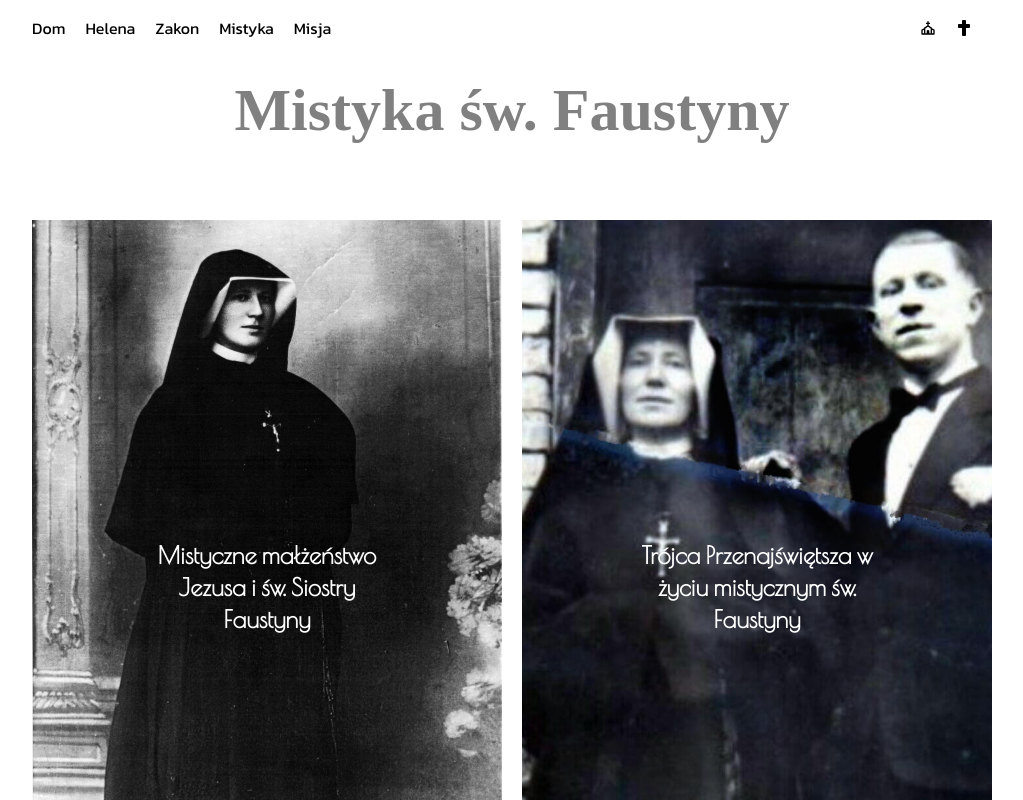
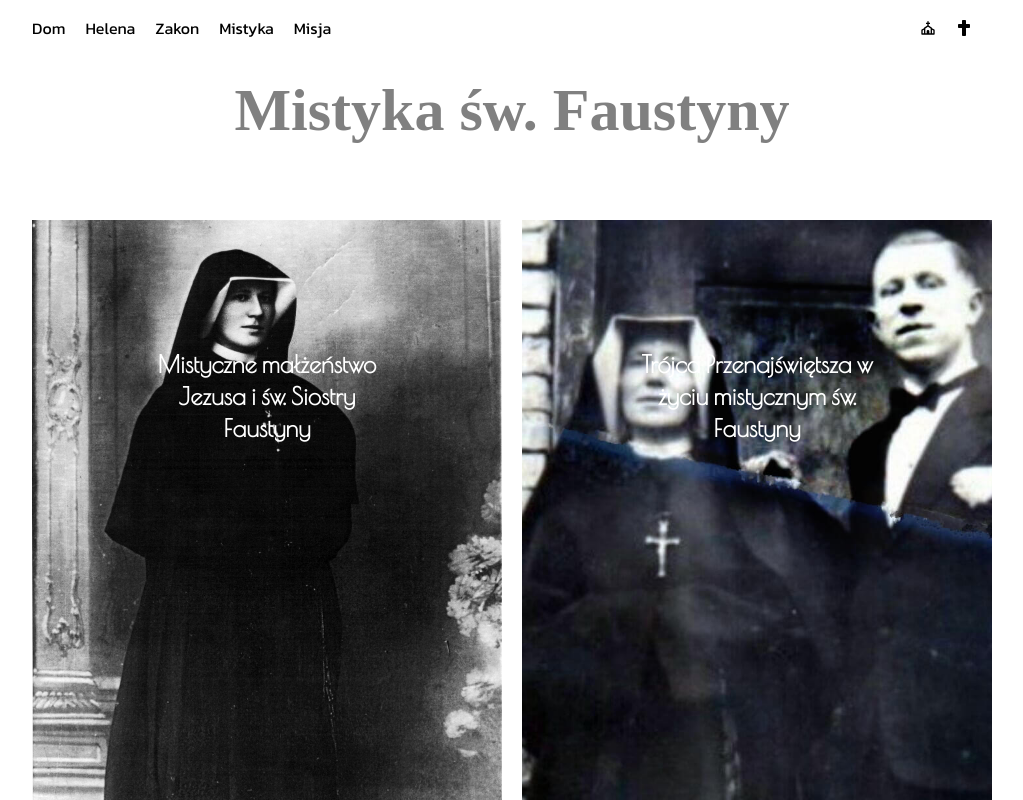
Before and after one commit to AdamBabinicz/faustyna, a React (Create React App) app: page /mistycyzm in a window 1280 px wide. Shown: the top 800 px of the page, without its empty margins (128-1151 px from the left). Built offline with nearby package versions, Linux system fonts and the light colour scheme; a web font is replaced by a local one.

Commit message:
zmiany w pliku mistyka

```diff
--- a/src/components/Discover.js
+++ b/src/components/Discover.js
@@ -20,7 +20,7 @@ const Discover = () => {
           return (
             <div key={id} className="relative">
               <img src={image} alt={title} className="" />
-              <h4 className="absolute -bottom-20 lg:-bottom-0 z-10 font-bold text-white text-2xl text-center">
+              <h4 className="absolute z-10 font-bold text-white text-2xl text-center">
                 {title}
               </h4>
               <p>{desc}</p>
--- a/src/index.css
+++ b/src/index.css
@@ -50,9 +50,9 @@ body {
 }
 
 .discover h4 {
-  top: 50%;
+  top: 10%;
   left: 50%;
-  transform: translate(-50%, -50%);
+  transform: translate(-50%, -0%);
   font-family: "Poiret One", cursive;
 }
 
```
